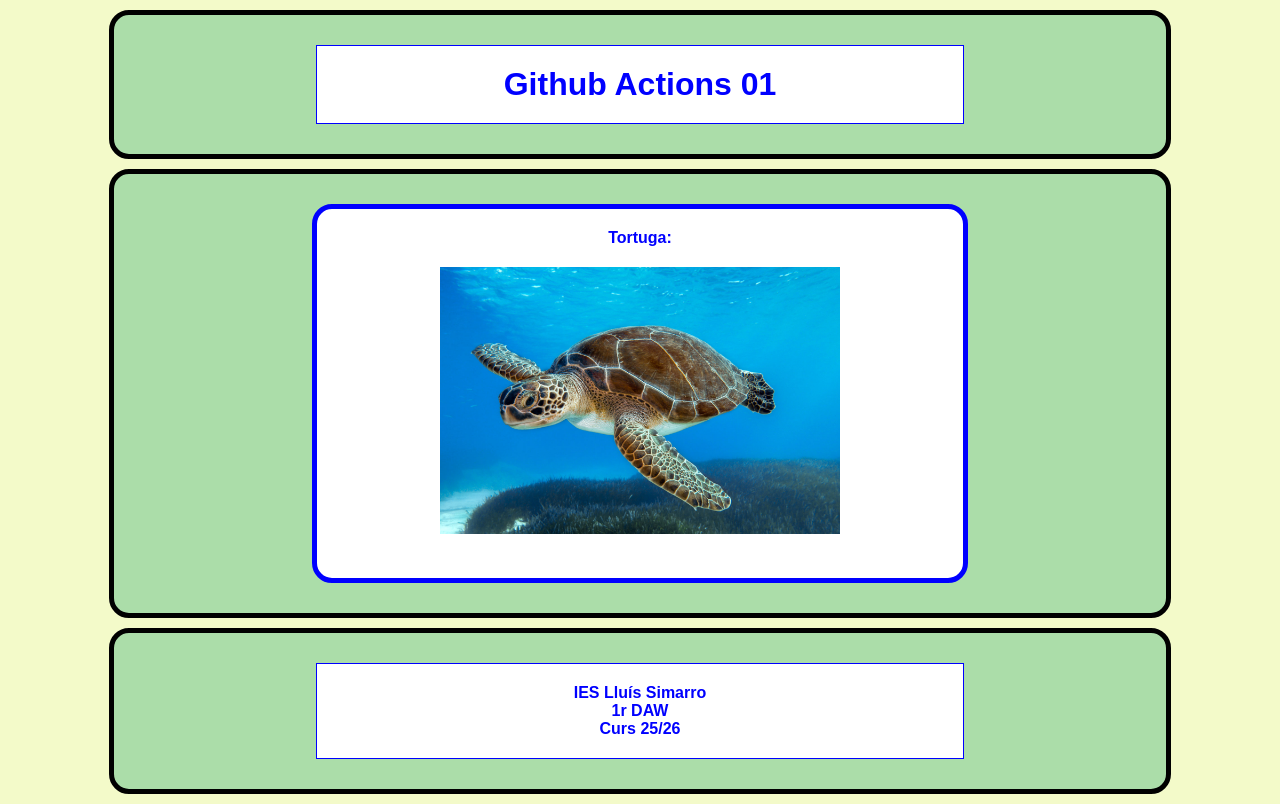
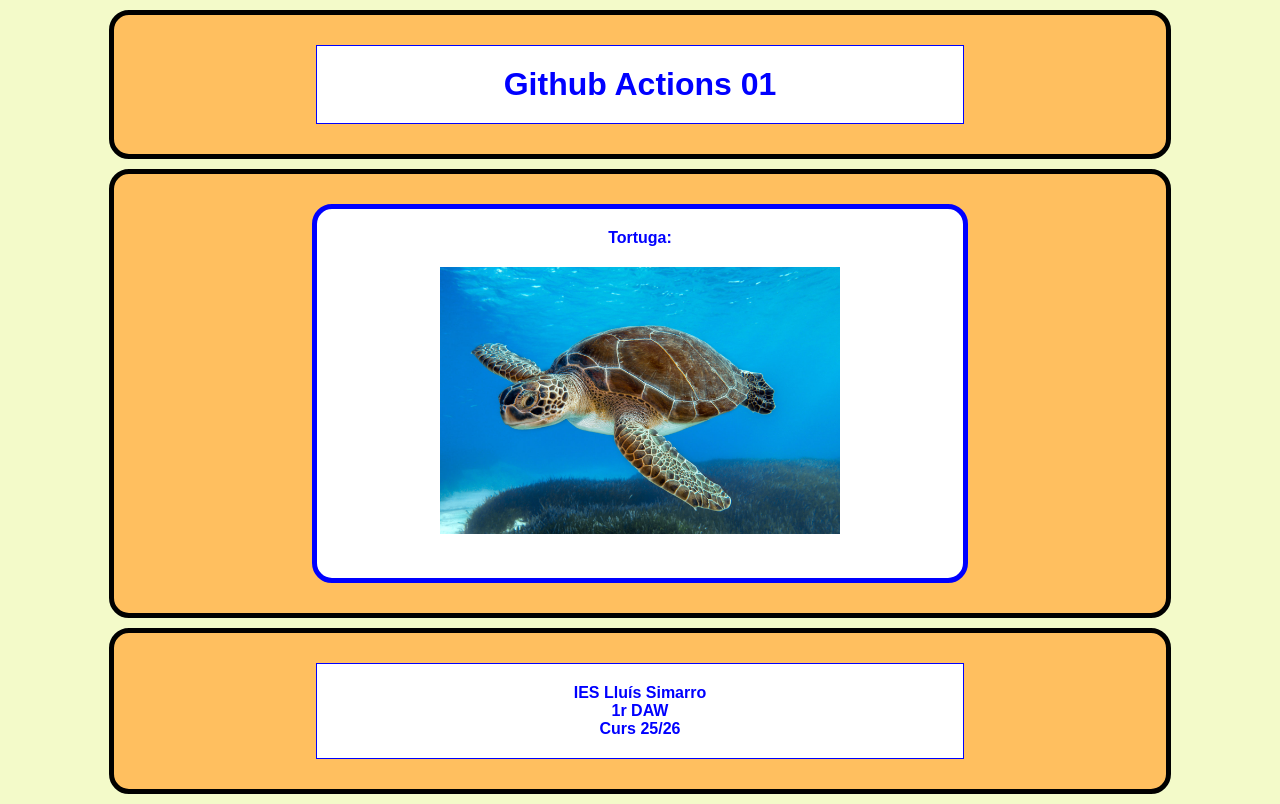
Before and after one commit to raulvallsaranda/actions01, a plain HTML site: page index.html in a window 1280 px wide. Drawn offline with Linux system fonts and the light colour scheme.

Commit message:
Modificat css color fons

```diff
--- a/css/estils.css
+++ b/css/estils.css
@@ -13,7 +13,7 @@ html{
     border:solid 5px black;
     border-radius: 20px;
     text-align:center;
-    background-color:rgb(171, 221, 169);
+    background-color:rgb(255, 191, 95);
 }
 
 #cap h1{
@@ -33,7 +33,7 @@ html{
     border:solid 5px black;
     border-radius: 20px;
     text-align:center;
-    background-color:rgb(171, 221, 169);
+    background-color:rgb(255, 191, 95);
 }
 
 #principal p.paragraf{
@@ -55,7 +55,7 @@ html{
     border:solid 5px black;
     border-radius: 20px;
     text-align:center;
-    background-color:rgb(171, 221, 169);
+    background-color:rgb(255, 191, 95);
 }
 
 #peu p{
```
